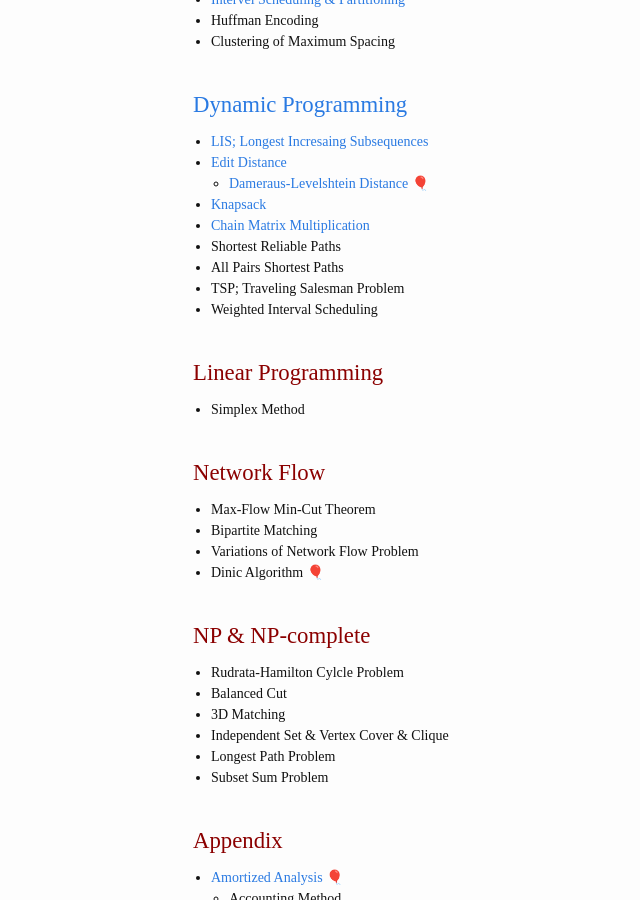
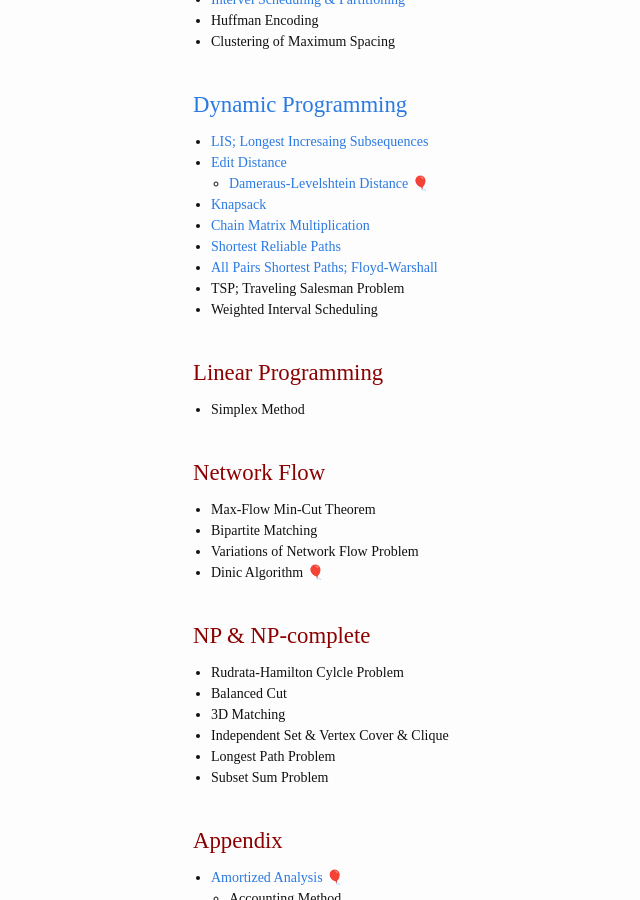
Before and after one commit to BlueHorn07/computer_science, a Jekyll site: the page built from _posts/algorithm/2021-02-18-algorithm.md, in a window 1280 px wide and 900 px high, scrolled down 1635 px. Shown: the whole window, without its empty margins (65-705 px from the left). Built offline with Jekyll 4.4.1, drawn with Linux system fonts in a browser that asks for light colours; nearby versions of some CDN libraries; some web fonts are replaced.

Commit message:
update topic

```diff
--- a/_posts/algorithm/2021-02-18-algorithm.md
+++ b/_posts/algorithm/2021-02-18-algorithm.md
@@ -87,8 +87,8 @@ hidden: true
   - [Dameraus-Levelshtein Distance]({{"/2021/04/24/Damerau-Levenshtein-distance.html" | relative_url}}) 🎈
 - [Knapsack]({{"/2021/04/30/kanpsack.html" | relative_url}})
 - [Chain Matrix Multiplication]({{"/2021/05/02/chain-matrix-multiplication.html" | relative_url}})
-- Shortest Reliable Paths
-- All Pairs Shortest Paths
+- [Shortest Reliable Paths]({{"/2021/06/13/shortest-reliable-paths.html" | relative_url}})
+- [All Pairs Shortest Paths; Floyd-Warshall]({{"/2021/06/13/all-pairs-shortest-paths.html" | relative_url}})
 - TSP; Traveling Salesman Problem
 - Weighted Interval Scheduling
 
```
